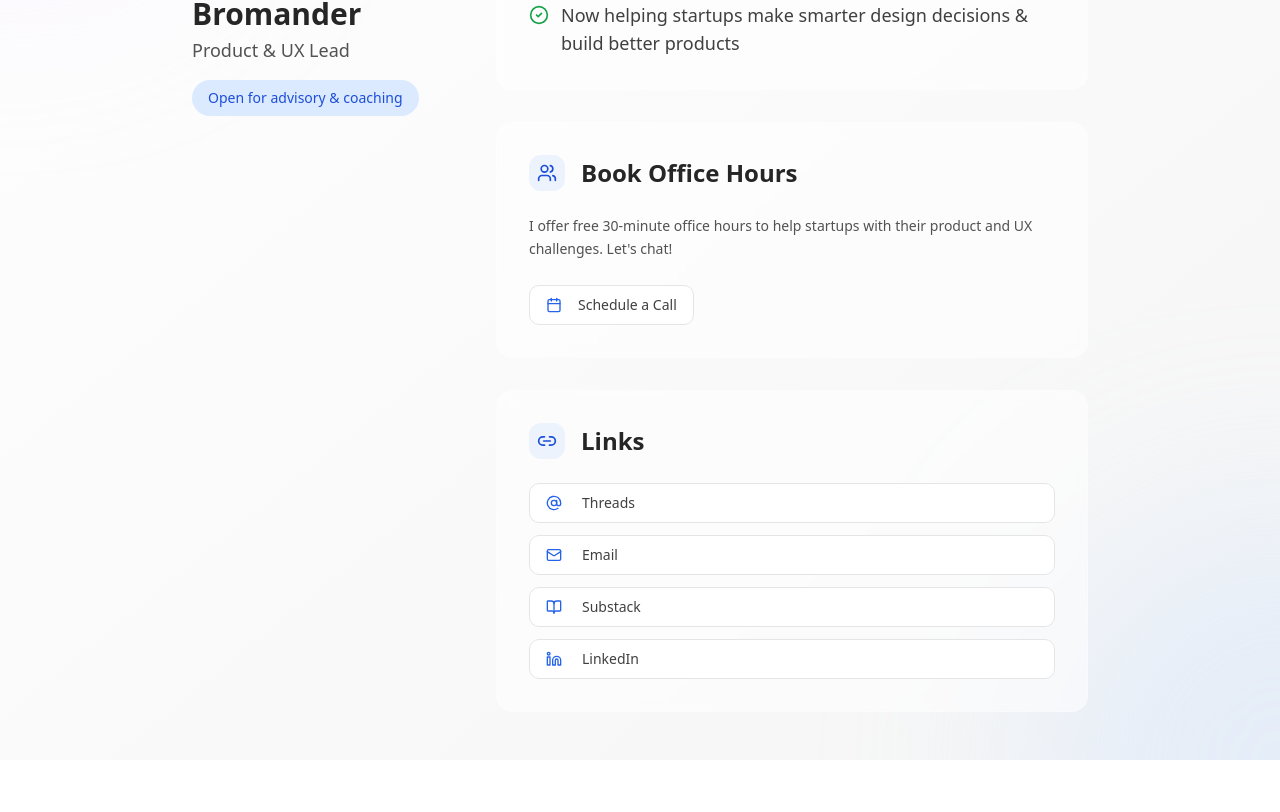
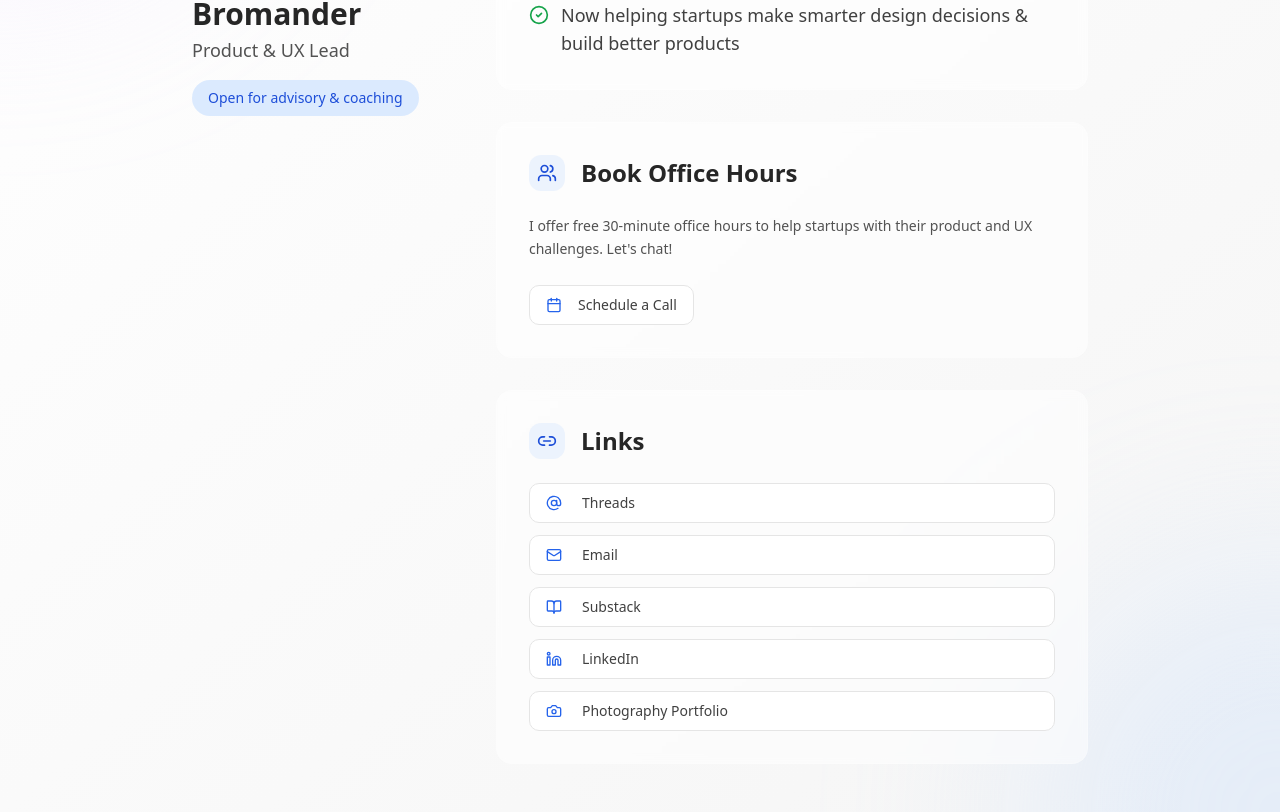
Before and after one commit to simonbromander/simonbromander-web, a React (Vite) app: page / in a window 1280 px wide. Shown: the part 280-1092 px from the top of the page. Before the commit the page ends 1040 px from the top, so only its background shows below. Built offline with nearby package versions, Linux system fonts and the light colour scheme.

Commit message:
Add photography portfolio link
Adds a new link to the portfolio with a camera icon.

```diff
--- a/src/pages/Index.tsx
+++ b/src/pages/Index.tsx
@@ -1,7 +1,8 @@
+
 import { Avatar, AvatarFallback, AvatarImage } from "@/components/ui/avatar";
 import { Card } from "@/components/ui/card";
 import { Button } from "@/components/ui/button";
-import { AtSign, BookOpen, Linkedin, Mail, CheckCircle2, Calendar, Link2, Users } from "lucide-react";
+import { AtSign, BookOpen, Linkedin, Mail, CheckCircle2, Calendar, Link2, Users, Camera } from "lucide-react";
 
 const Index = () => {
   const achievements = [
@@ -33,6 +34,12 @@ const Index = () => {
       icon: Linkedin,
       url: "https://www.linkedin.com/in/simonbromander/",
       label: "LinkedIn",
+      bgColor: "bg-neutral-100/80 dark:bg-neutral-800/80",
+    },
+    {
+      icon: Camera,
+      url: "http://photography.simonbromander.com",
+      label: "Photography Portfolio",
       bgColor: "bg-neutral-100/80 dark:bg-neutral-800/80",
     },
   ];
```
